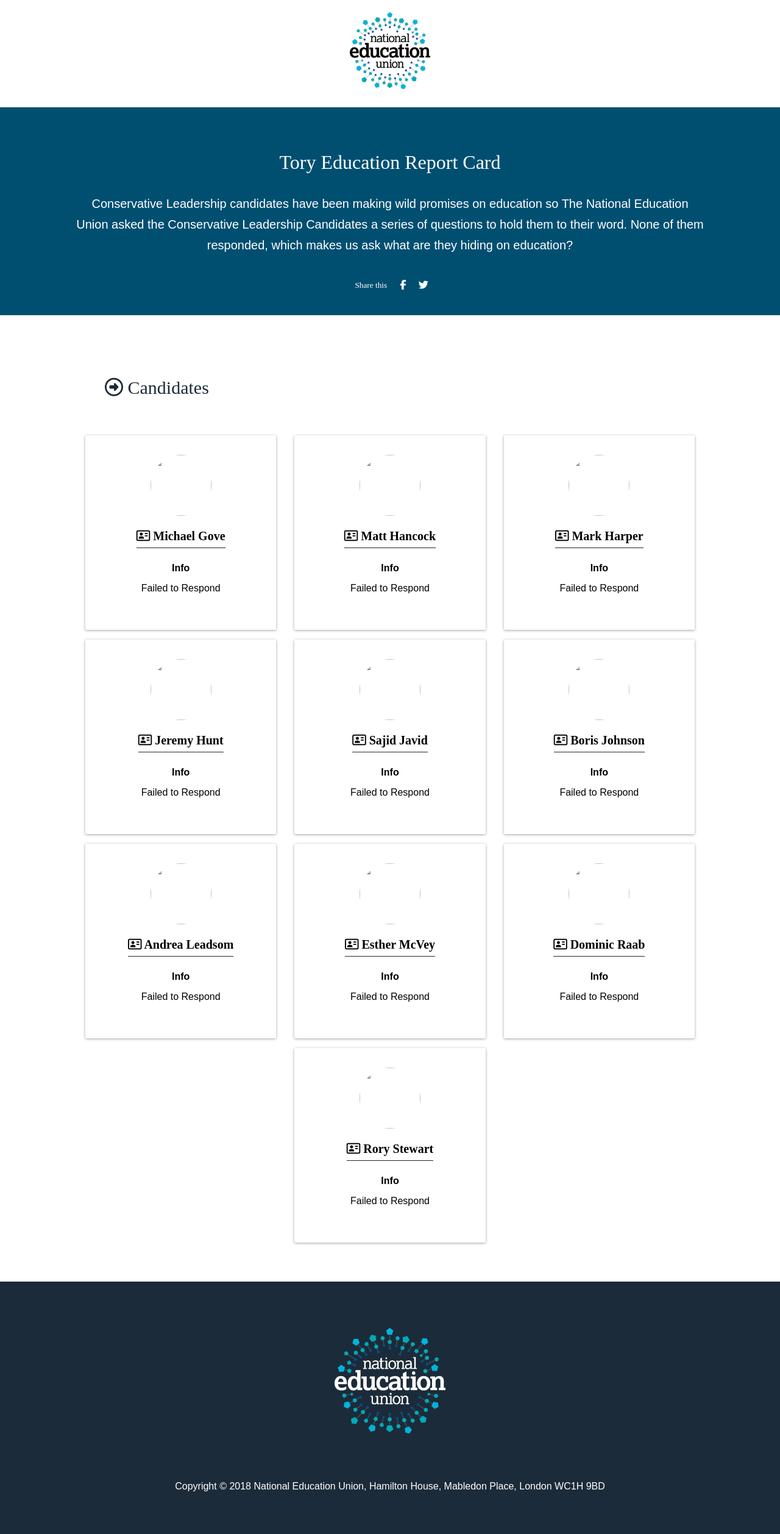
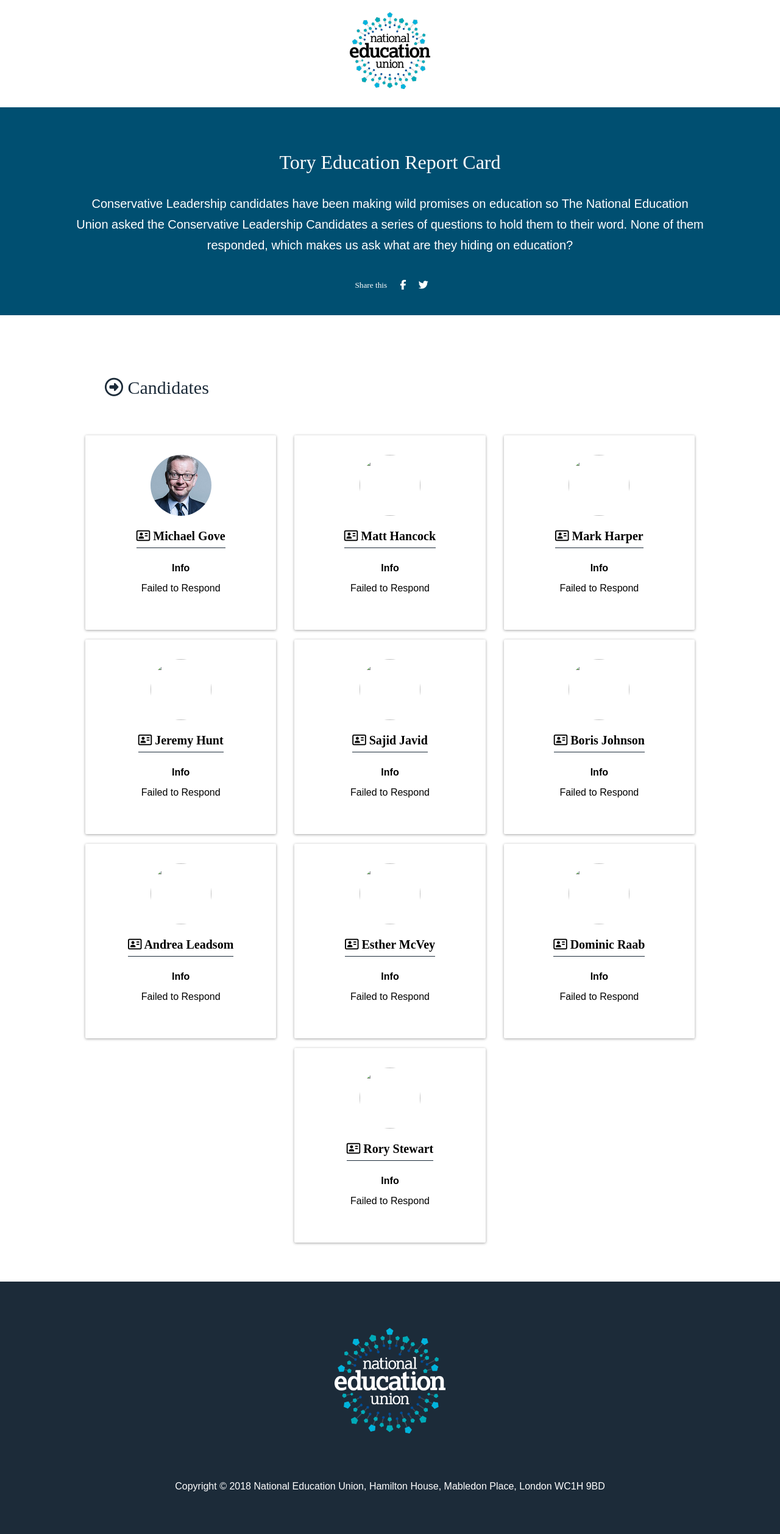
Before and after one commit to maxcoyote/tory-education-report-card, a Jekyll site: the page built from index.markdown, in a window 1280 px wide. Shown: the whole page at 61% size. Built offline with Jekyll 4.4.1, drawn with Linux system fonts in a browser that asks for light colours; nearby versions of some CDN libraries; some web fonts are replaced.

Commit message:
Updated Index

```diff
--- a/index.markdown
+++ b/index.markdown
@@ -3,10 +3,10 @@
 date: 2019-06-12 02:37:00 Z
 permalink: "/"
 candidates:
-- profile image: "/uploads/michael-gove.jpg"
+- profile_image: "/uploads/michael-gove.jpg"
   name: Michael Gove
   info: Failed to Respond
-  questions text: |-
+  questions_text: |-
     **Funding**
 
     The Institute for Fiscal Studies has calculated that total school spending per pupil has fallen by 8% in real terms between 2009–10 and 2017–18. School sixth forms have faced budget cuts of 21% per student since their peak in 2010–11, while further education and sixth-form college funding per student has fallen by about 8% over the same period.
```
